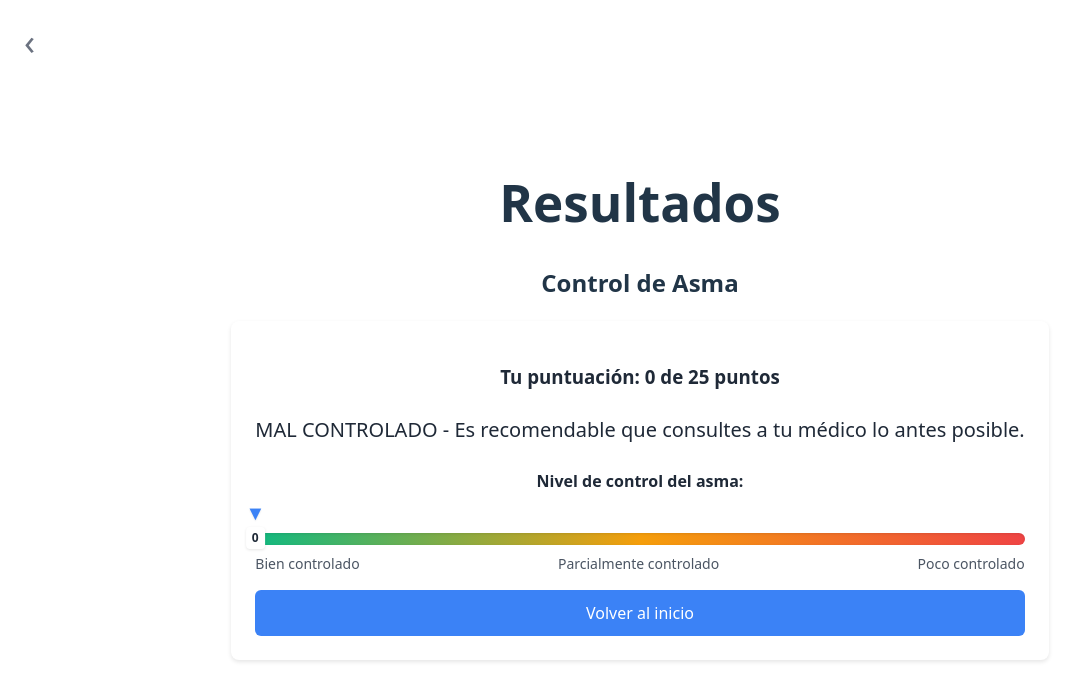
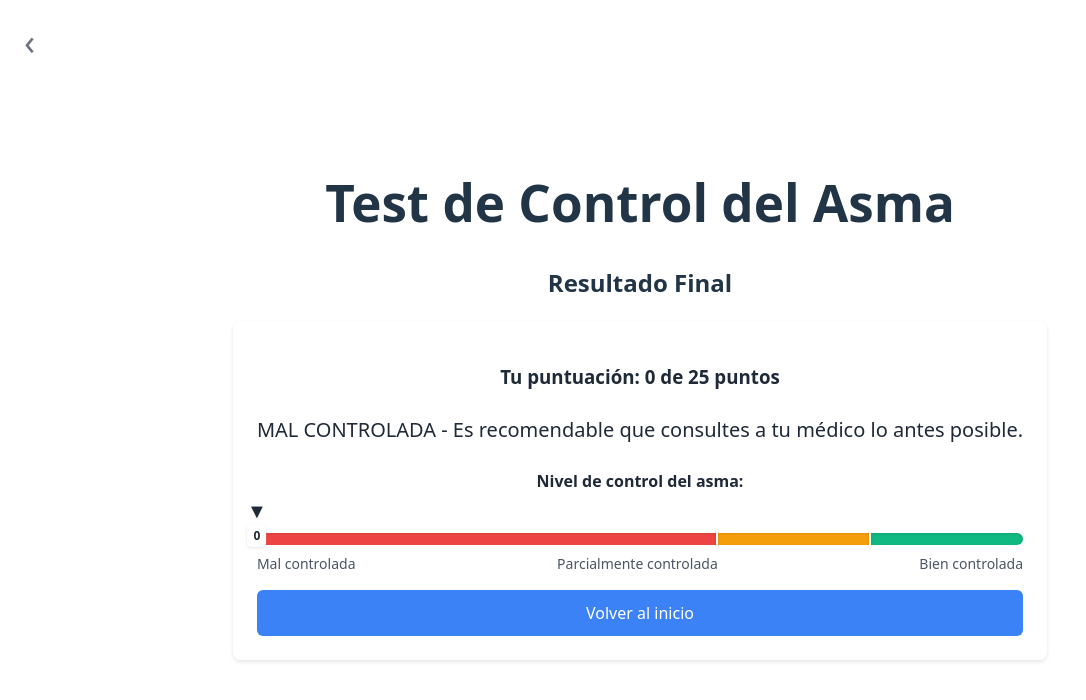
Before and after one commit to imelone/asmaz, a React (Vite) app: page /results in a window 1280 px wide. Shown: the top 700 px of the page, without its empty margins (0-1086 px from the left). Built offline with nearby package versions, Linux system fonts and the light colour scheme.

Commit message:
fix results scale

```diff
--- a/src/screens/DashboardScreen.tsx
+++ b/src/screens/DashboardScreen.tsx
@@ -123,8 +123,6 @@ const DashboardScreen: React.FC = () => {
         <h2 className="text-xl text-center text-gray-600 mb-2">Controla tu asma</h2>
 
         <Container>
-          <Title>Conozca los beneficios</Title>
-
           <UserInfoBar style={{ flexDirection: 'column', gap: '1rem' }}>
             <div style={{ display: 'flex', width: '100%' }}>
               <UserInfoItem>
--- a/src/screens/ResultsScreen.tsx
+++ b/src/screens/ResultsScreen.tsx
@@ -7,16 +7,32 @@ import { Container, Button } from '../components/ui';
 const ScoreScale = styled.div`
   position: relative;
   height: 12px;
-  background: linear-gradient(to right, #10b981, #f59e0b, #ef4444);
+  background: linear-gradient(to right,
+    #ef4444 0%, #ef4444 60%,
+    #f59e0b 60%, #f59e0b 80%,
+    #10b981 80%, #10b981 100%
+  );
   border-radius: 6px;
   margin: 2.5rem 0 0.5rem 0;
   overflow: visible;
   box-shadow: inset 0 1px 3px rgba(0, 0, 0, 0.1);
 `;
 
-const ScoreMarker = styled.div<{ position: number }>`
+const ZoneLine = styled.div<{ position: number }>`
   position: absolute;
-  top: -30px;
+  top: -3px;
+  left: ${props => props.position}%;
+  width: 2px;
+  height: 18px;
+  background: white;
+  transform: translateX(-50%);
+  z-index: 10;
+  box-shadow: 0 0 2px rgba(0,0,0,0.2);
+`;
+
+const ScoreMarker = styled.div<{ position: number; score: number }>`
+  position: absolute;
+  top: -32px;
   left: ${props => props.position}%;
   transform: translateX(-50%);
   display: flex;
@@ -25,7 +41,7 @@ const ScoreMarker = styled.div<{ position: number }>`
   z-index: 20;
 
   &::before {
-    content: '${props => Math.round(props.position * 12 / 100)}';
+    content: "${props => props.score}";
     font-weight: bold;
     color: #1f2937;
     background: white;
@@ -39,7 +55,7 @@ const ScoreMarker = styled.div<{ position: number }>`
 
   &::after {
     content: '▼';
-    color: #3b82f6;
+    color: #1f2937;
     font-size: 1.25rem;
     line-height: 1;
     text-shadow: 0 1px 2px rgba(0, 0, 0, 0.1);
@@ -70,16 +86,16 @@ const ResultsScreen: React.FC = () => {
   const percentage = Math.min(100, Math.max(0, Math.round((score / maxScore) * 100)));
 
   const getResultMessage = () => {
-    if (score >= 20) return 'BUEN CONTROL - ¡Excelente! Tu asma está bien controlada.';
-    if (score >= 16) return 'PARCIALMENTE CONTROLADO - Considera revisar tu plan de acción para el asma.';
-    return 'MAL CONTROLADO - Es recomendable que consultes a tu médico lo antes posible.';
+    if (score >= 20) return 'BIEN CONTROLADA - ¡Excelente! Tu asma está bien controlada.';
+    if (score >= 16) return 'PARCIALMENTE CONTROLADA - Considera revisar tu plan de acción para el asma.';
+    return 'MAL CONTROLADA - Es recomendable que consultes a tu médico lo antes posible.';
   };
 
   return (
     <div className="bg-white min-h-screen py-4">
       <div className="max-w-4xl mx-auto">
-        <h1 className="text-3xl font-bold text-center mb-2">Resultados</h1>
-        <h2 className="text-xl text-center text-gray-600 mb-8">Control de Asma</h2>
+        <h1 className="text-3xl font-bold text-center mb-2">Test de Control del Asma</h1>
+        <h2 className="text-xl text-center text-gray-600 mb-8">Resultado Final</h2>
 
         <Container>
           <h3 className="text-xl font-semibold mb-4">Tu puntuación: {score} de {maxScore} puntos</h3>
@@ -92,15 +108,16 @@ const ResultsScreen: React.FC = () => {
 
           <div className="relative">
             <ScoreScale>
-              <ScoreMarker position={percentage} />
+              <ZoneLine position={60} />
+              <ZoneLine position={80} />
+              <ScoreMarker position={percentage} score={score} />
             </ScoreScale>
-
           </div>
 
           <ScoreLabels>
-            <span>Bien controlado</span>
-            <span>Parcialmente controlado</span>
-            <span>Poco controlado</span>
+            <span>Mal controlada</span>
+            <span>Parcialmente controlada</span>
+            <span>Bien controlada</span>
           </ScoreLabels>
 
           <Button onClick={() => navigate('/dashboard')}>
```
